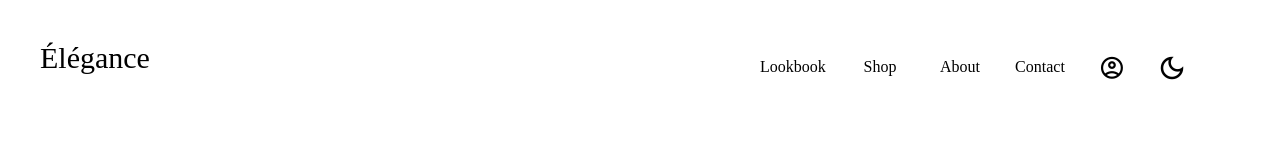
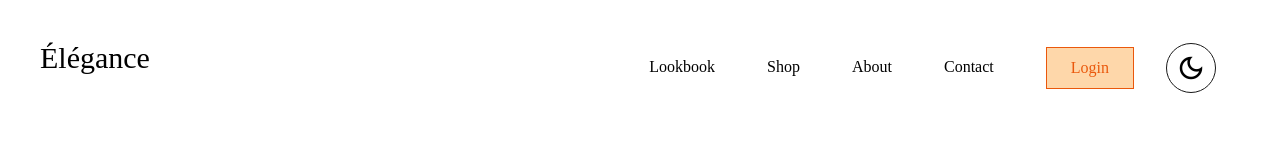
Before and after one commit to tuhinkairi/E-store, a React (Create React App) app: page / in a window 1280 px wide. Shown: the top 160 px of the page. Built offline with nearby package versions, Linux system fonts and the light colour scheme; a web font is replaced by a local one.

Commit message:
update the store

```diff
--- /dev/null
+++ b/src/Features/user/UserSlice.js
@@ -0,0 +1,32 @@
+import { createSlice } from '@reduxjs/toolkit';
+
+const initialState = {
+    user: null,
+    status: 'idle',
+    auth: false,
+};
+
+const userSlice = createSlice({
+    name: 'user',
+    initialState,
+    reducers: {
+        setUser(state, action) {
+            state.user = action.payload;
+        },
+        clearUser(state) {
+            state.user = null;
+        },
+        setStatus(state, action) {
+            state.status = action.payload;
+        },
+        setAuth(state) {
+            state.auth = true;
+        },
+        clearAuth(state) {
+            state.auth = false;
+        },
+    },
+});
+
+export const { setUser, clearUser, setStatus, setAuth, clearAuth } = userSlice.actions;
+export default userSlice;
--- a/src/Store/Store.js
+++ b/src/Store/Store.js
@@ -1,8 +1,10 @@
 import { configureStore } from "@reduxjs/toolkit";
 import { ThemeSlice } from "../Features/controlers/UiSlice";
+import userSlice from "../Features/user/UserSlice";
 
 export default configureStore({
     reducer:{
-        theme : ThemeSlice.reducer
+        theme : ThemeSlice.reducer,
+        user: userSlice.reducer
     }
 });
--- a/src/components/Dashboard/DashBoard.js
+++ b/src/components/Dashboard/DashBoard.js
@@ -1,9 +1,17 @@
-import React from "react";
+import React, { useEffect } from "react";
 import ProfileInfo from "./dashboard/ProfileInfo";
 import Options from "./dashboard/Options";
-import { Outlet } from "react-router-dom";
+import { Outlet, useNavigate } from "react-router-dom";
+import { useAppSelector } from "../../hook/useStore";
 
 export default function Dashboard() {
+  const auth = useAppSelector(state=>state.user.auth)
+  const navigate = useNavigate()
+  useEffect(()=>{
+    if(!auth){
+      navigate("/")
+    }
+  },[auth,navigate])
   return (
     <div className="px-10  grid grid-cols-4 items-start justify-center gap-5">
       <aside className="options grid gap-5">
--- a/src/components/Dashboard/Uidash/Login.js
+++ b/src/components/Dashboard/Uidash/Login.js
@@ -1,17 +1,20 @@
-import React, { useEffect, useState } from 'react';
+import React, { useState } from 'react';
 import { Link, useNavigate } from 'react-router-dom';
 import { FaGoogle, FaEnvelope, FaLock, FaEye, FaEyeSlash } from 'react-icons/fa';
-import axios from 'axios';
+import { useAppDispatch } from '../../../hook/useStore';
+import { setAuth } from '../../../Features/user/UserSlice';
+// import axios from 'axios';
 export default function Login() {
   const navigate = useNavigate();
   const [email, setEmail] = useState('');
   const [password, setPassword] = useState('');
   const [showPassword, setShowPassword] = useState(false);
-
+  const dispatch = useAppDispatch()
 
 
   const handleGoogleLogin = () => {
     // Logic for Google login goes here
+    dispatch(setAuth())
     console.log("Logging in with Google...");
     // After successful login, navigate to the dashboard or desired page
     navigate('/Dashboard');
@@ -19,6 +22,8 @@ export default function Login() {
 
   const handleEmailLogin = (e) => {
     e.preventDefault();
+    dispatch(setAuth())
+
     // Logic for email/password login goes here
     console.log("Logging in with email and password...");
     // After successful login, navigate to the dashboard or desired page
--- a/src/components/Dashboard/dashboard/Options.js
+++ b/src/components/Dashboard/dashboard/Options.js
@@ -1,14 +1,20 @@
 import React from "react";
 import { useNavigate } from "react-router-dom";
+import { clearAuth } from "../../../Features/user/UserSlice";
+import { useAppDispatch } from "../../../hook/useStore";
 
 export default function Options() {
     const navigate = useNavigate();
+    const dispatch = useAppDispatch()
   const options = [
     { title: "Profile Settings", path: "/dashboard/profile" },
     { title: "Order History", path: "/dashboard/order" },
     { title: "Wishlist", path: "/dashboard/wishlist" },
     { title: "Payment", path: "/dashboard/payment" },
   ];
+  const handleLogout = ()=>{
+    dispatch(clearAuth())
+  }
   return (
     <div className="_userOptions flex flex-col p-4 border shadow">
       <h2 className="text-lg font-semibold mb-2">User Options</h2>
@@ -21,7 +27,7 @@ export default function Options() {
           {element.title}
         </button>
       ))}
-      <button className="p-2 bg-red-500 text-white rounded hover:bg-red-600">
+      <button onClick={handleLogout} className="p-2 bg-red-500 text-white rounded hover:bg-red-600">
         Logout
       </button>
     </div>
--- a/src/components/layout/NavBar.js
+++ b/src/components/layout/NavBar.js
@@ -1,25 +1,21 @@
-import React, { useEffect } from "react";
 import Icon from "./Icon";
 import SmallNav from "./SmallNav";
 import ModeChangeBtn from "./ModeChangeBtn";
-import { Link, useLocation } from "react-router-dom";
-
+import { Link } from "react-router-dom";
+import {useAppSelector } from "../../hook/useStore";
 
 export default function NavBar() {
-  const location = useLocation()
-  useEffect(()=>{
-    if (location.pathname === '/Login'){
-      document.getElementsByTagName("navo")[0].removeChild()
-    }
-  },[location.pathname])
+  const Authenticate = useAppSelector(
+    (state) => state.user.auth
+  );
   return (
     <>
       <nav className="hidden  w-full px-10 py-10 sm:grid grid-cols-5  items-center justify-center  capitalize font-serif ">
-        <div className="flex items-center col-span-2 lg:col-span-3 ">
+        <div className="flex items-center col-span-2  ">
           <Icon />
         </div>
-        <div className="grid grid-cols-6 text-center col-span-3 lg:col-span-2 items-center">
-          <span className=" block  group  pr-5">
+        <div className="flex text-center  col-span-3  items-center justify-end gap-3">
+          <span className="inline-block group px-5">
             <Link
               to="/"
               className="w-fit hover:border-b-current border-transparent border-b-2 py-1 inline-block"
@@ -27,7 +23,7 @@ export default function NavBar() {
               Lookbook
             </Link>
           </span>
-          <span className=" inline-block group ">
+          <span className=" inline-block group px-5 ">
             <Link
               to="/Shop"
               className="w-fit hover:border-b-current border-transparent border-b-2  py-1 inline-block"
@@ -35,7 +31,7 @@ export default function NavBar() {
               shop
             </Link>
           </span>
-          <span className=" inline-block group">
+          <span className=" inline-block group px-5">
             <Link
               to="/About"
               className="w-fit hover:border-b-current border-transparent border-b-2  py-1 inline-block"
@@ -43,7 +39,7 @@ export default function NavBar() {
               about
             </Link>
           </span>
-          <span className=" inline-block group">
+          <span className=" inline-block group px-5">
             <Link
               to="/Contact"
               className="w-fit hover:border-b-current border-transparent border-b-2  py-1 inline-block"
@@ -51,18 +47,28 @@ export default function NavBar() {
               contact
             </Link>
           </span>
-
-          <span className=" inline-block group ml-5">
-            <Link
-              to="/Account"
-              className="w-fit py-1 flex items-center justify-center"
-            >
-              <span className="material-symbols-outlined dark:text-gray-200 scale-110">
-                account_circle
-              </span>
-            </Link>
+          {Authenticate ? (
+            <span className=" inline-block group px-5">
+              <Link
+                to="/dashboard"
+                className="w-fit hover:border-b-current border-transparent border-b-2  py-1 inline-block"
+                >
+                Dashboard
+              </Link>
+            </span>
+          ) : (
+            <span className=" inline-block group px-5">
+              <Link
+                to="/authentication"
+                className="bg-orange-200 border border-orange-600 transition-all text-orange-600 hover:bg-inherit  py-2 px-6   flex items-center justify-center"
+              >
+                Login
+              </Link>
+            </span>
+          )}
+          <span className="mr-6 p-2 px-3 border rounded-full border-dark">
+          <ModeChangeBtn />
           </span>
-          <ModeChangeBtn />
         </div>
       </nav>
       <SmallNav />
--- /dev/null
+++ b/src/hook/useStore.js
@@ -0,0 +1,13 @@
+import { useDispatch, useSelector } from 'react-redux';
+
+/**
+ * Custom hook for typed dispatch.
+ */
+export const useAppDispatch = () => useDispatch();
+
+/**
+ * Custom hook for typed selector.
+ * @param {Function} selector
+ * @returns {any}
+ */
+export const useAppSelector = useSelector;
```
Also changed, not shown: src/components/Dashboard/Uidash/Register.js (+33 -12 lines).
